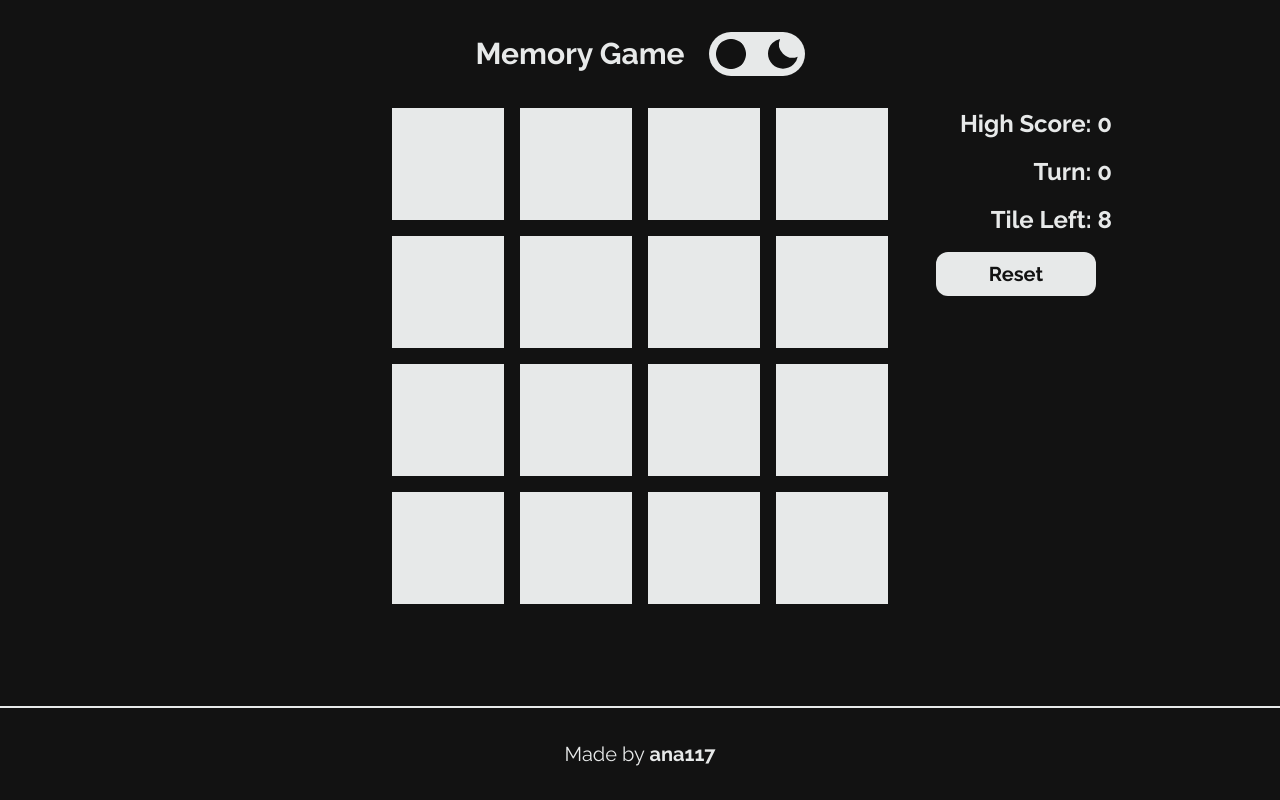
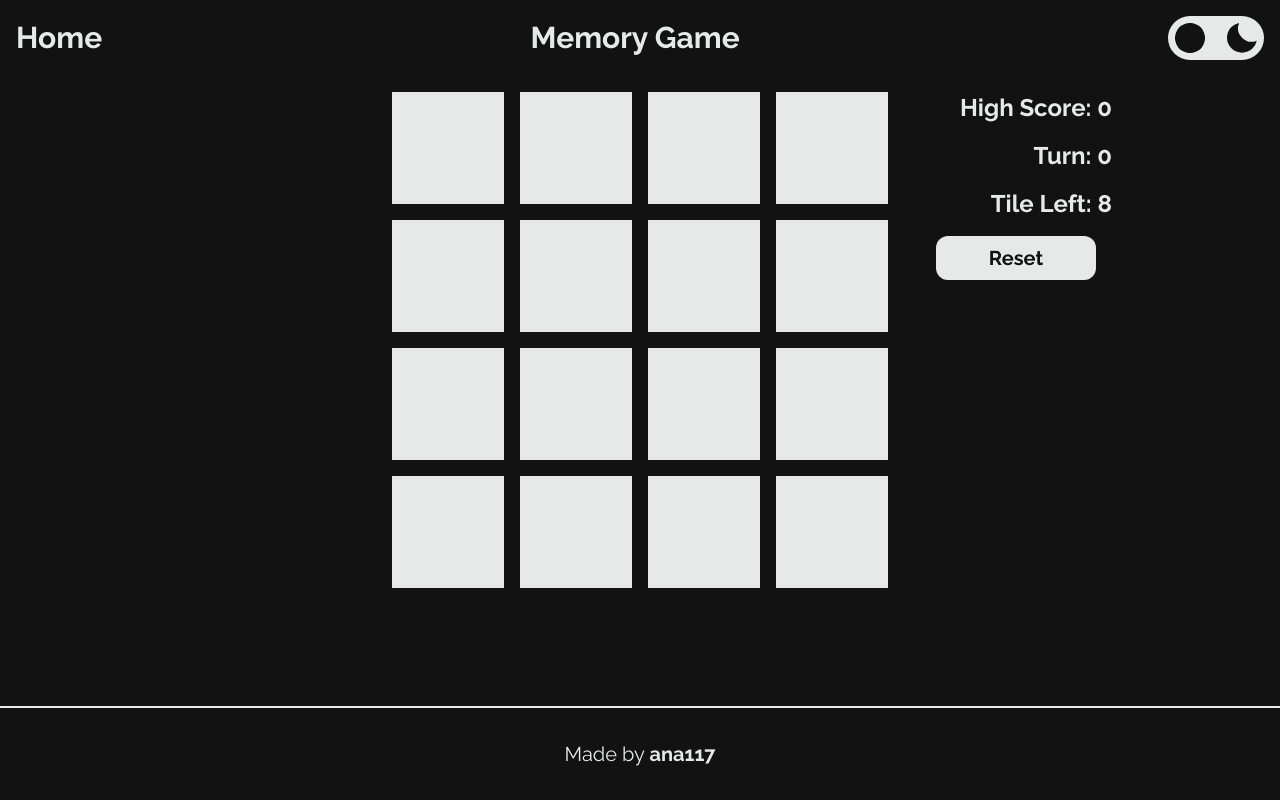
Before and after one commit to ana117/web-games, a React (Create React App) app: page /web-games/memory in a window 1280 px wide. Built offline with nearby package versions, Linux system fonts and the light colour scheme; the HTML template or start-up script is replaced by a standard one.

Commit message:
Create template for game page

```diff
--- a/src/App.js
+++ b/src/App.js
@@ -3,7 +3,7 @@ import GameHubPage from "./Hub";
 import {BrowserRouter, Route, Routes} from "react-router-dom";
 import ErrorPage from "./Error";
 import Footer from "./components/Footer";
-import MemoryGamePage from "./MemoryGame";
+import MemoryGamePage from "./Games/MemoryGame";
 
 function App() {
     useEffect(() => {
--- a/src/MemoryGame/index.js
+++ b/src/Games/MemoryGame/index.js
@@ -9,10 +9,11 @@ import {
     BiSolidMask,
     BiSolidCog
 } from "react-icons/bi";
+
 import {useEffect, useState} from "react";
 import Tile from "./Tile";
-import DarkModeSwitcher from "../components/DarkModeSwitcher";
-import Button from "../components/Button";
+import Button from "../../components/Button";
+import GamePage from "../index";
 
 
 const ICONS = [
@@ -110,13 +111,7 @@ const MemoryGamePage = () => {
 
 
     return (
-        <div className="grow py-[2rem] flex flex-col items-center gap-y-[2rem]">
-            <header
-                className="flex flex-col md:flex-row justify-center items-center gap-[1.5rem] text-center text-3xl font-bold">
-                <h1>Memory Game</h1>
-                <DarkModeSwitcher/>
-            </header>
-
+        <GamePage game="Memory Game">
             <main className="flex justify-between max-w-fit w-full gap-[2rem]">
                 <div className="w-[12rem]"/>
                 <div className="w-[31rem] h-[31rem]">
@@ -154,7 +149,7 @@ const MemoryGamePage = () => {
                     </div>
                 </div>
             </main>
-        </div>
+        </GamePage>
     )
 }
 
--- /dev/null
+++ b/src/Games/index.js
@@ -0,0 +1,25 @@
+import {NavLink} from "react-router-dom";
+import DarkModeSwitcher from "../components/DarkModeSwitcher";
+
+const GamePage = ({children, game}) => {
+    return (
+        <div className="grow">
+            <nav className="p-[1rem] flex items-center gap-[2rem] w-full
+                            text-3xl font-bold">
+                <div className="me-auto hover:underline underline-offset-2">
+                    <NavLink to="/">Home</NavLink>
+                </div>
+                <h1 className="mx-auto">{game}</h1>
+                <div className="ms-auto">
+                    <DarkModeSwitcher/>
+                </div>
+            </nav>
+
+            <div className="flex justify-center mt-[1rem]">
+                {children}
+            </div>
+        </div>
+    )
+}
+
+export default GamePage
--- a/src/components/Footer.jsx
+++ b/src/components/Footer.jsx
@@ -1,7 +1,7 @@
 const Footer = () => {
     return (
-        <footer className="mt-[1rem] py-[2rem] text-center
-                          border-t-2 border-background-dark dark:border-background">
+        <footer className="py-[2rem] text-center
+                           border-t-2 border-background-dark dark:border-background">
             <p className="whitespace-pre-line text-xl">
                 Made by <a href="https://github.com/ana117"
                            target="_blank" rel="noreferrer"
```
Also changed, not shown: src/Games/MemoryGame/Tile.jsx (renamed from src/MemoryGame/Tile.js).
